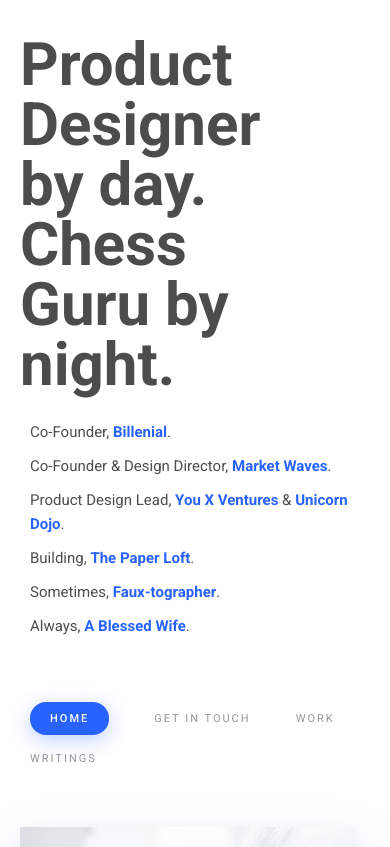
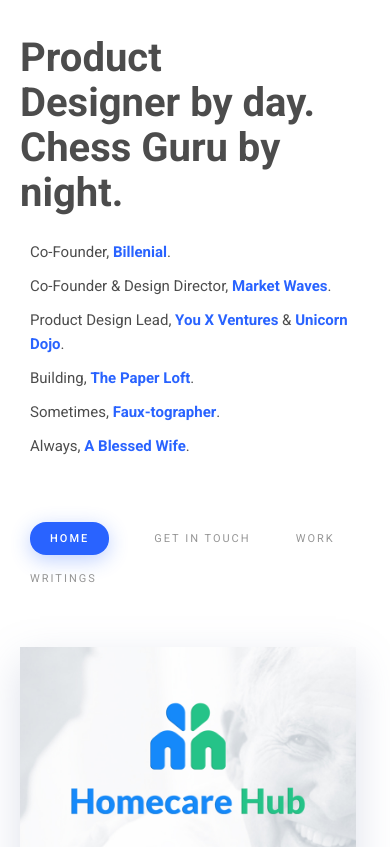
Before and after one commit to Ambursley/portfolio, a plain HTML site: page index.html in a window 390 px wide. Shown: the top 847 px of the page. Drawn offline with Linux system fonts and the light colour scheme.

Commit message:
mobile font size

```diff
--- a/css/skeleton.css
+++ b/css/skeleton.css
@@ -549,9 +549,9 @@ h6 { font-family: 'Open Sans', serif; text-transform:uppercase; font-size: 1.5re
 @media (max-width: 550px) {
 
 .header p{
-  font-size: 6rem;
+  font-size: 40px;
     font-weight: 700;
-    line-height: 6rem;
+    line-height: 45px;
     font-family: 'roboto', monospace;
 }
 
```
